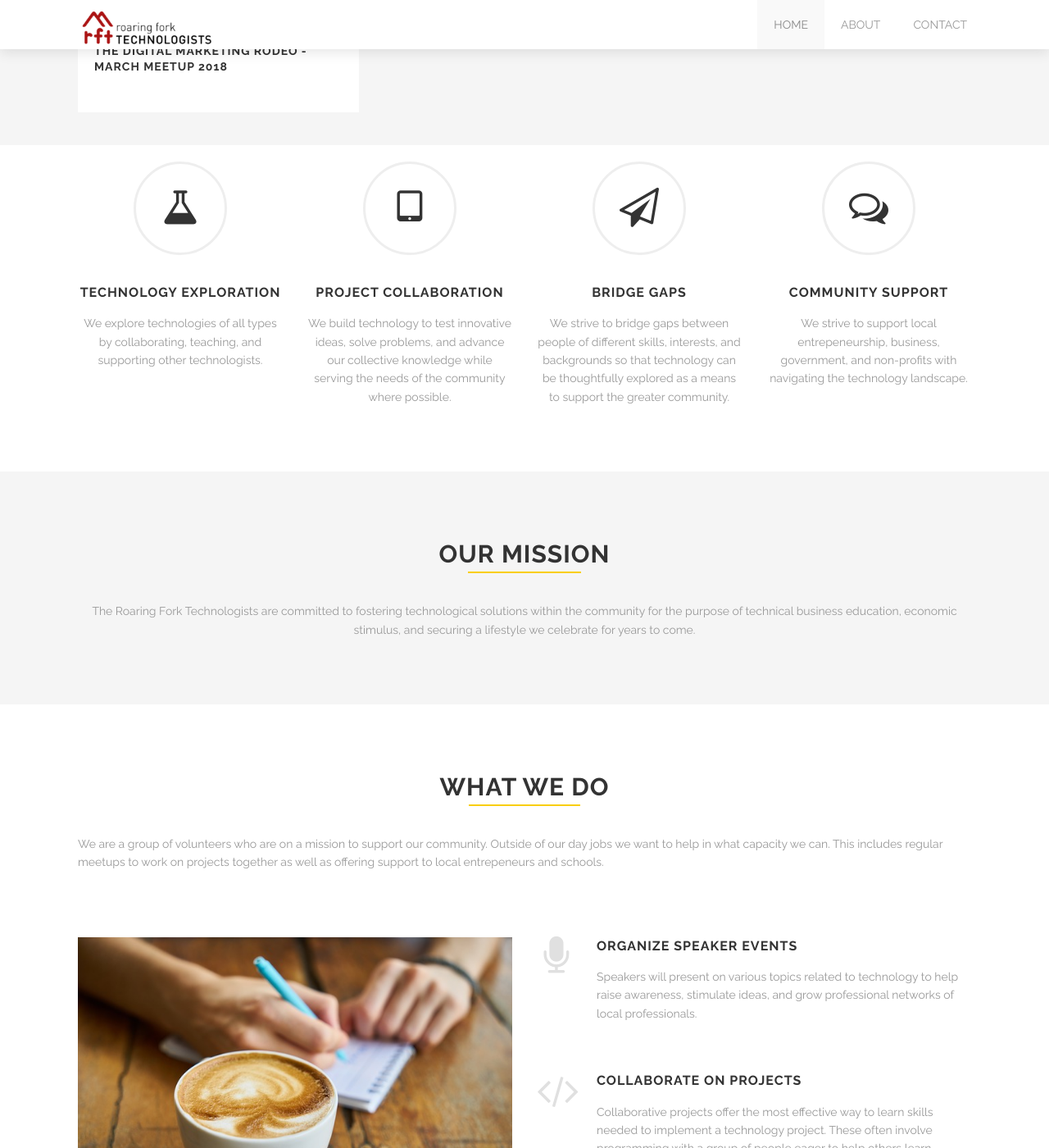
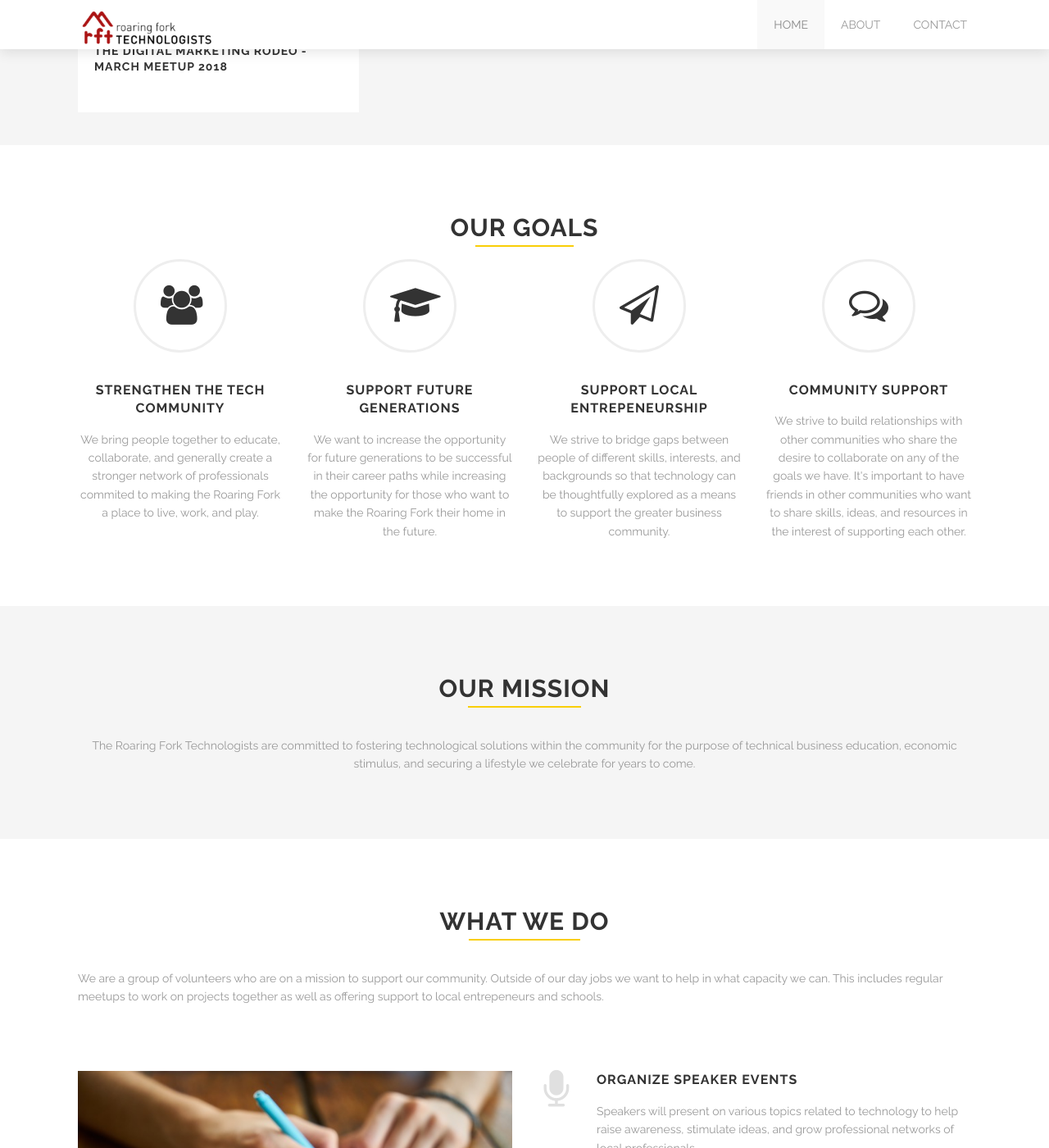
Before and after one commit to COWestSlopeTech/westslopetech, a Jekyll site: the page built from index.html, in a window 1280 px wide and 1400 px high, scrolled down 3394 px. Shown: the whole window at 82% size. Built offline with Jekyll 4.4.1, drawn with Linux system fonts in a browser that asks for light colours; some of the changed text lies outside the part shown.

Commit message:
updated content

```diff
--- a/index.html
+++ b/index.html
@@ -68,8 +68,8 @@ services:
     title: Collaborate On Projects
     desc: Collaborative projects offer the most effective way to learn skills needed to implement a technology project. These often involve programming with a group of people eager to help others learn.
   - icon: graduation-cap
-    title: Support Students
-    desc: Local student can seek support on technical projects or career guidance in the technology industry.
+    title: Mentor Students
+    desc: Local student can seek support on technical projects or career guidance in the technology industry from a group of professionals eager to support future generations.
   - icon: coffee
     title: Support Entrepeneurs
     desc: Local startups and entrepeneurs going through the Aspen Entrepeneurs or GlenX excelerator programs can be connected with a Technologist through the facilitator of the excelerator program for a coffee conversation about technology questions they might have.
@@ -157,20 +157,35 @@ milestones:
 
 {% include past-events.html %}
 
-<div class="spacing"></div>
+<!-- <div class="spacing"></div> -->
 
+<div class='full'>
+  <div class='row'>
+    <div class='large-12 columns'>
+      {% include section-header.html title="Our Goals" %}
+      <!--
+      <div class='spacing'></div>
+      <p>
+        Join us for these events if you can. <b>Block Chain!</b>
+      </p>
+      <div class='two spacing'></div>
+      -->
+    </div>
+  </div>
   <div class="row">
+
     <div class="medium-3 large-3 columns">
-    {% include icon-text.html title='Technology Exploration' desc='We explore technologies of all types by collaborating, teaching, and supporting other technologists.' icon_class='fa fa-flask' delay='0' shape_class='icon-text-circle' %}
+      {% include icon-text.html title='Strengthen The Tech Community' desc='We bring people together to educate, collaborate, and generally create a stronger network of professionals commited to making the Roaring Fork a place to live, work, and play.' icon_class='fa fa-users' delay='0' shape_class='icon-text-circle' %}
     </div>
     <div class="medium-3 large-3 columns">
-    {% include icon-text.html title='Project Collaboration' desc='We build technology to test innovative ideas, solve problems, and advance our collective knowledge while serving the needs of the community where possible. ' icon_class='fa fa-tablet' delay='400' shape_class='icon-text-circle' %}
+      {% include icon-text.html title='Support Future Generations' desc='We want to increase the opportunity for future generations to be successful in their career paths while increasing the opportunity for those who want to make the Roaring Fork their home in the future.' icon_class='fa fa-graduation-cap' delay='400' shape_class='icon-text-circle' %}
     </div>
     <div class="medium-3 large-3 columns">
-    {% include icon-text.html title='Bridge Gaps' desc='We strive to bridge gaps between people of different skills, interests, and backgrounds so that technology can be thoughtfully explored as a means to support the greater community. ' icon_class='fa fa-paper-plane-o' delay='200' shape_class='icon-text-circle' %}
+      {% include icon-text.html title='Support Local Entrepeneurship' desc='We strive to bridge gaps between people of different skills, interests, and backgrounds so that technology can be thoughtfully explored as a means to support the greater business community. ' icon_class='fa fa-paper-plane-o' delay='200' shape_class='icon-text-circle' %}
     </div>
     <div class="medium-3 large-3 columns">
-    {% include icon-text.html title='Community Support' desc='We strive to support local entrepeneurship, business, government, and non-profits with navigating the technology landscape.' icon_class='fa fa-comments-o' delay='600' shape_class='icon-text-circle' %}
+      {% include icon-text.html title='Community Support' desc='We strive to build relationships with other communities who share the desire to collaborate on any of the goals we have. It\'s important to have friends in other communities who want to share skills, ideas, and resources in the interest of supporting each other.' icon_class='fa fa-comments-o' delay='600' shape_class='icon-text-circle' %}
+    </div>
   </div>
 </div>
 
```
Lines whose indentation alone changed are shown as unchanged.
